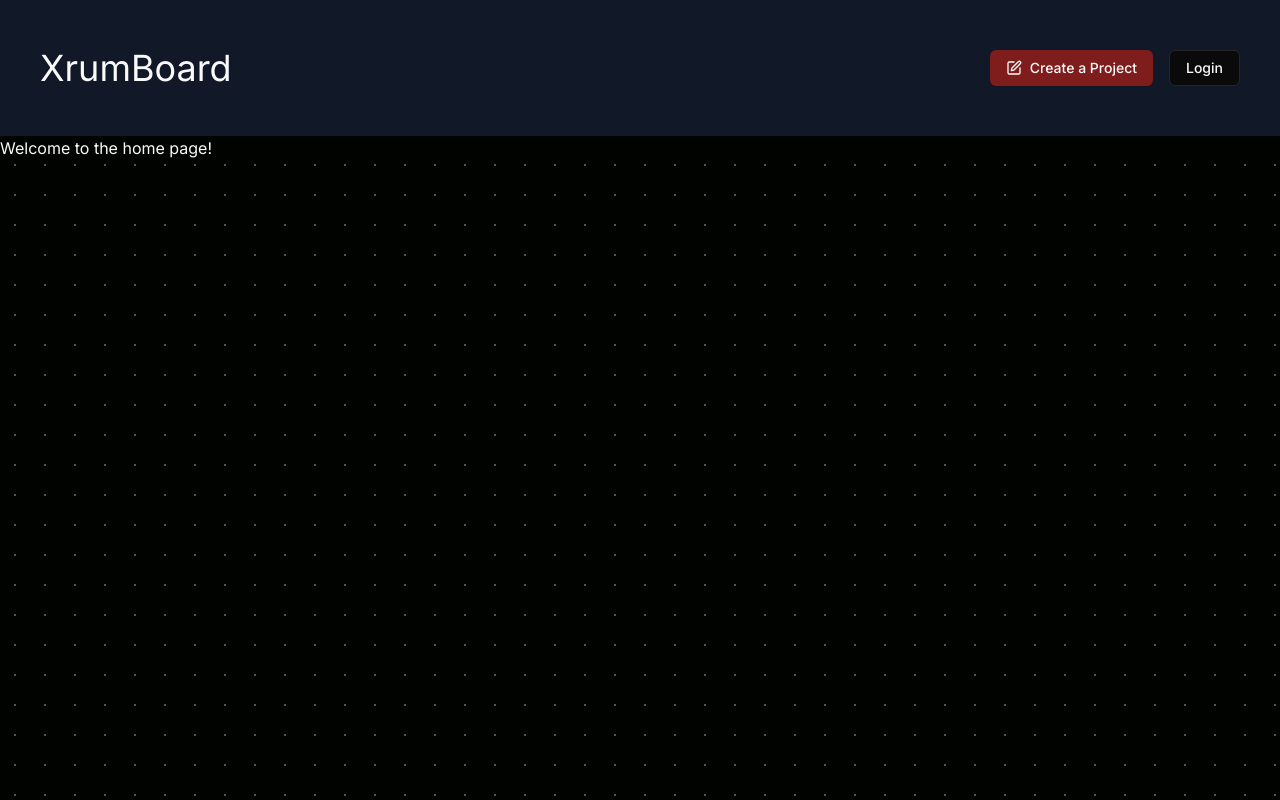
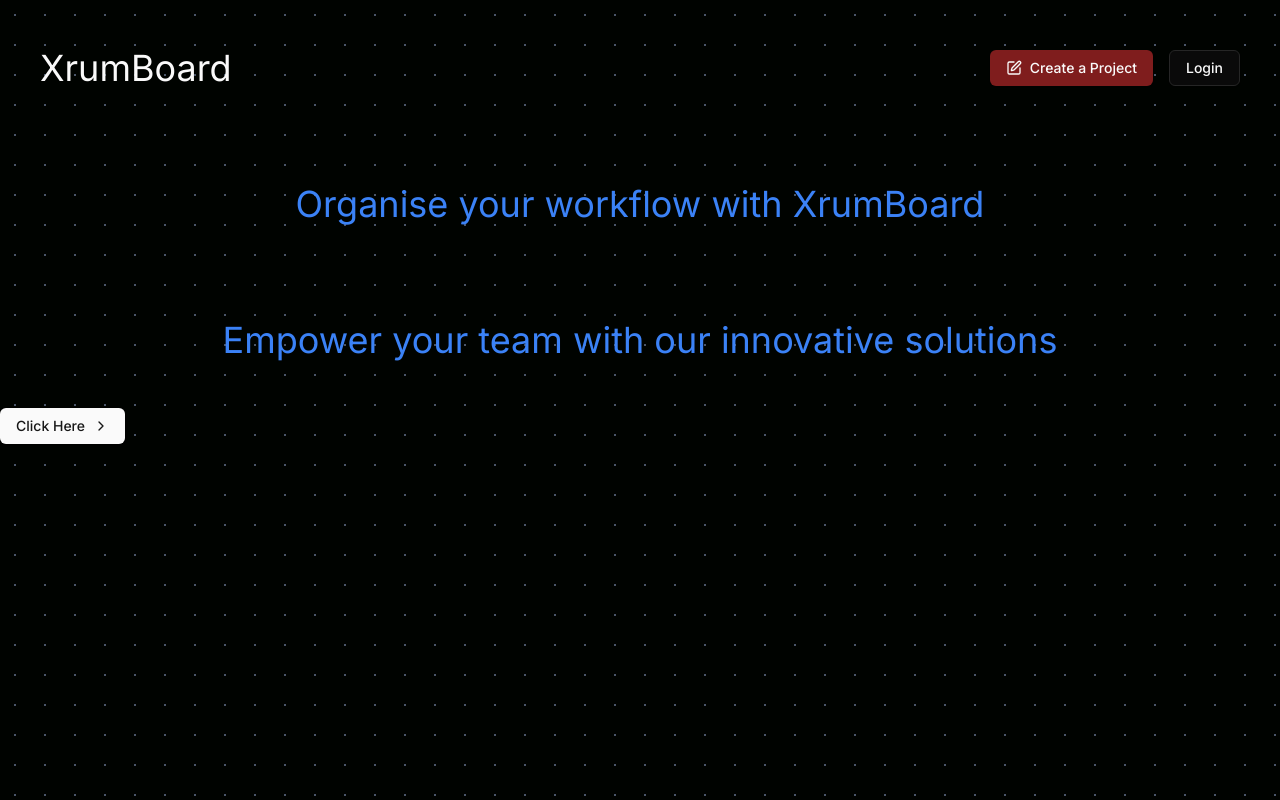
Before and after one commit to TrilochanprasadBH/xrumboard, a Next.js app: page / in a window 1280 px wide. Shown: the top 800 px of the page. Built offline with nearby package versions, Linux system fonts and the light colour scheme; no server answers.

Commit message:
starting landing page

```diff
--- a/app/layout.js
+++ b/app/layout.js
@@ -30,7 +30,7 @@ export default function RootLayout({ children }) {
           <ThemeProvider attribute="class" defaultTheme='dark'>
               <Header/>
               <main className='min-h-screen'> {children}</main>
-              <footer className='bg-gray-900 py-12 text-center'>
+              <footer className='py-12 text-center'>
                   <div className='container text-gray-200 mx-auto px-4'>
                       <p>
                           Made by Trilochanprasad
--- a/app/page.js
+++ b/app/page.js
@@ -1,8 +1,21 @@
+import {Button} from "@/components/ui/button";
+import {ChevronRight} from "lucide-react";
+import  Link from "next/link";
 
 export default function Home() {
-  return (
-      <div>
-  Welcome to the home page!
-    </div>
-  );
+    return (
+        <div>
+            <section>
+                <h1 className={'flex justify-center items-center py-12 text-4xl text-blue-500'}>Organise your workflow
+                    with XrumBoard</h1>
+                <h1 className={'flex justify-center items-center py-12 text-4xl text-blue-500'}>Empower your team with
+                    our innovative solutions</h1>
+                <Link href="/onboarding">
+                    <Button>Click Here
+                    <ChevronRight/>
+                    </Button>
+                </Link>
+            </section>
+        </div>
+    );
 }
--- a/components/Header.jsx
+++ b/components/Header.jsx
@@ -8,7 +8,7 @@ import UserMenu from "@/components/user-menu";
 
 function Header(props) {
     return (
-        <header className={'bg-gray-900 py-6'}>
+        <header className={'py-6'}>
             <nav className={'px-10 py-6 flex items-center justify-between'}>
                 {/*<Image src={} alt={}/>*/}
                 <h1 className={'text-4xl text-white-500'}>XrumBoard</h1>
```
